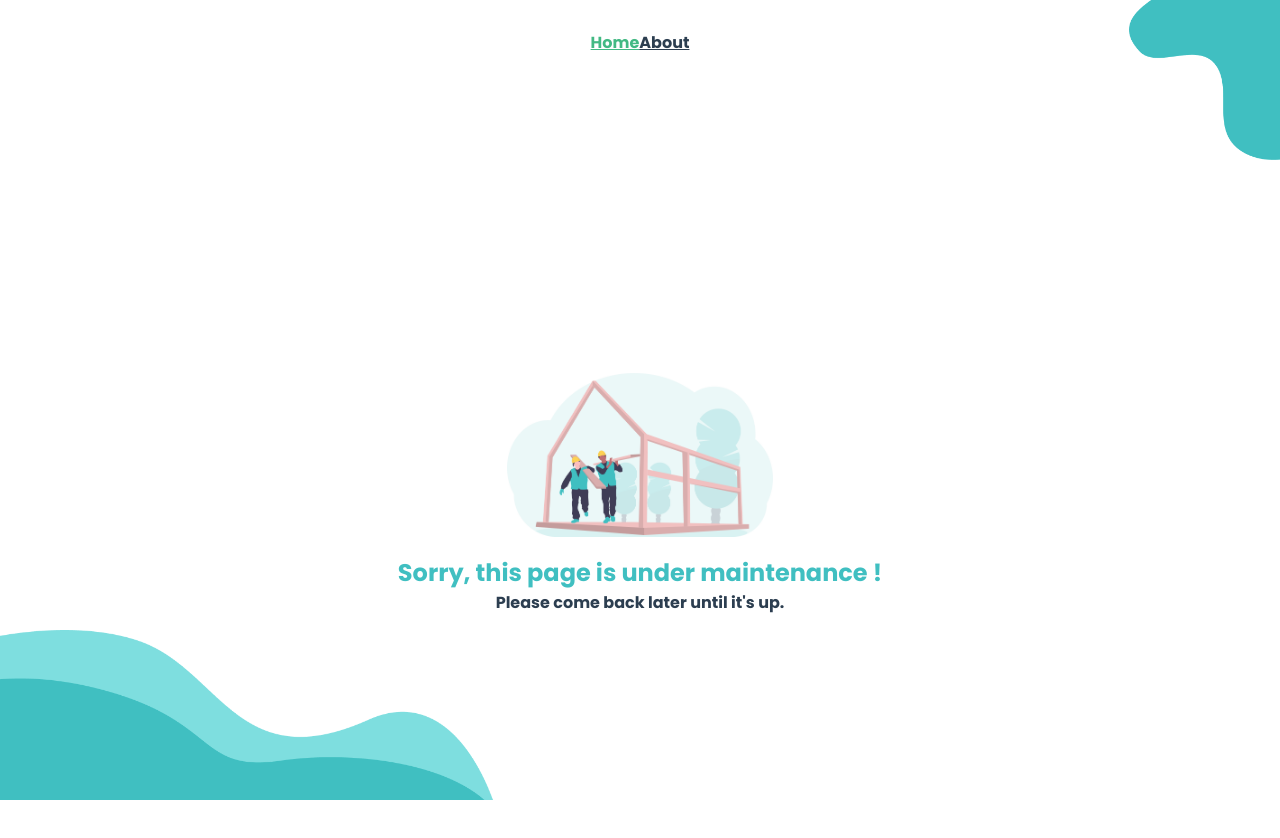
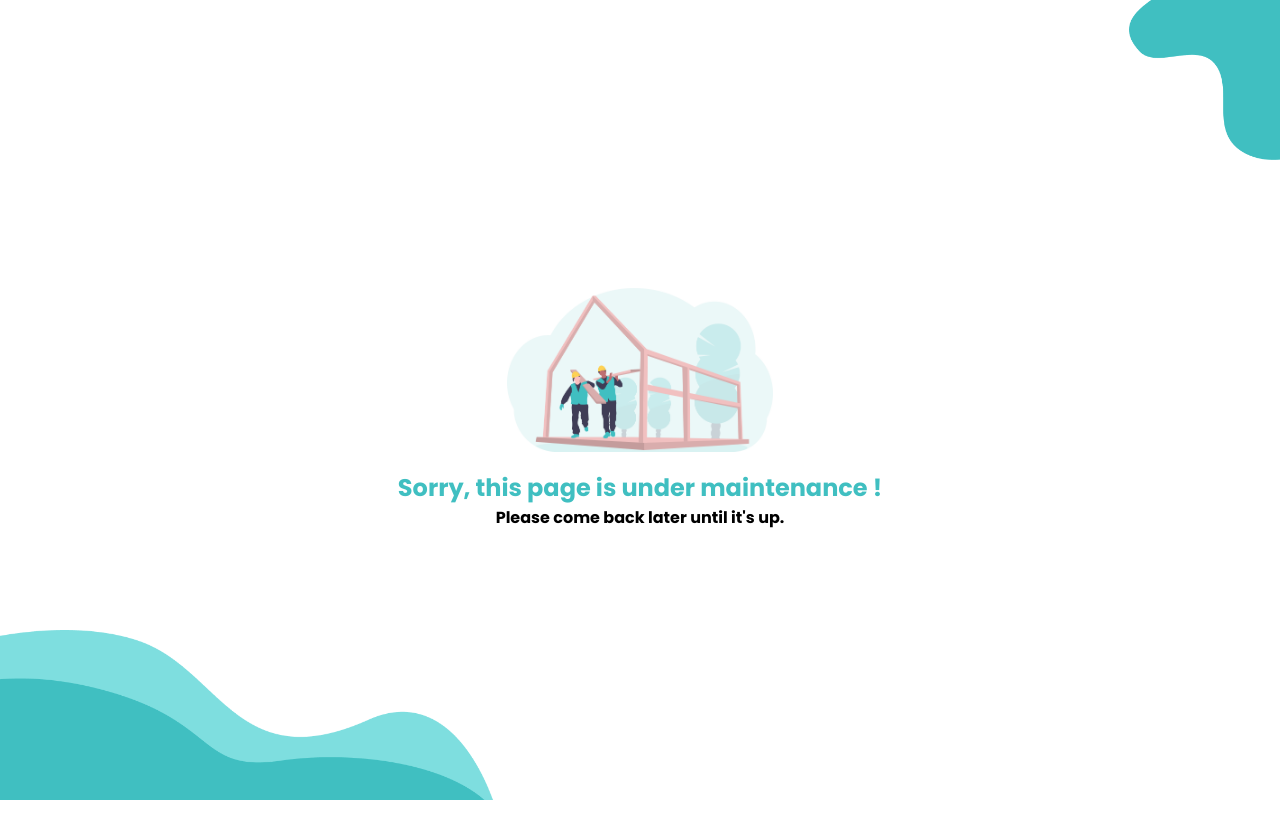
Before and after one commit to butterchoco/halaqah-quran-online-frontend, a Vue app: page / in a window 1280 px wide. Shown: the top 838 px of the page. After the commit the page ends 800 px from the top, so only its background shows below. Built offline with nearby package versions, Linux system fonts and the light colour scheme.

Commit message:
[STYLE] Fix Style App.vue

```diff
--- a/src/App.vue
+++ b/src/App.vue
@@ -1,32 +1,8 @@
 <template>
   <div id="app">
-    <div id="nav">
-      <router-link to="/">Home</router-link>
-      <router-link to="/about">About</router-link>
-    </div>
     <router-view />
   </div>
 </template>
 
 <style lang="scss">
-#app {
-  font-family: Avenir, Helvetica, Arial, sans-serif;
-  -webkit-font-smoothing: antialiased;
-  -moz-osx-font-smoothing: grayscale;
-  text-align: center;
-  color: #2c3e50;
-}
-
-#nav {
-  padding: 30px;
-
-  a {
-    font-weight: bold;
-    color: #2c3e50;
-
-    &.router-link-exact-active {
-      color: #42b983;
-    }
-  }
-}
 </style>
```
